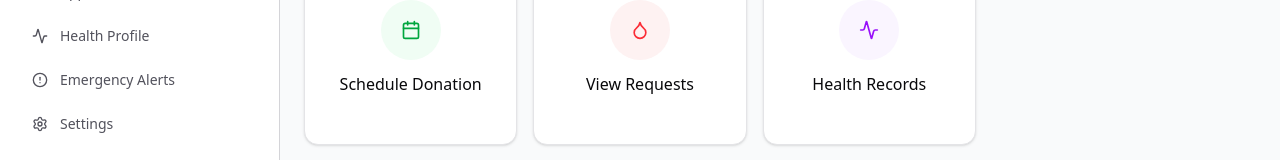
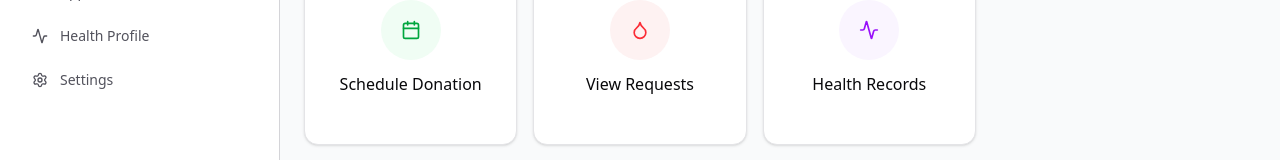
Before and after one commit to swp391-group-3/blood-donation-system-backend, a Next.js app in the folder frontend/: page /member in a window 1280 px wide. Shown: the part 251-411 px from the top of the page. Built offline with nearby package versions, Linux system fonts and the light colour scheme.

Commit message:
feat: remove emergency section

```diff
--- a/frontend/constants/sample-data.ts
+++ b/frontend/constants/sample-data.ts
@@ -29,11 +29,6 @@ export const sidebarItems = [
         icon: Activity,
         label: 'Health Profile',
         href: '/member/health-profile',
-    },
-    {
-        icon: CircleAlert,
-        label: 'Emergency Alerts',
-        href: '/member/emergency',
     },
     { icon: Settings, label: 'Settings', href: '/member/profile' },
 ];
```
